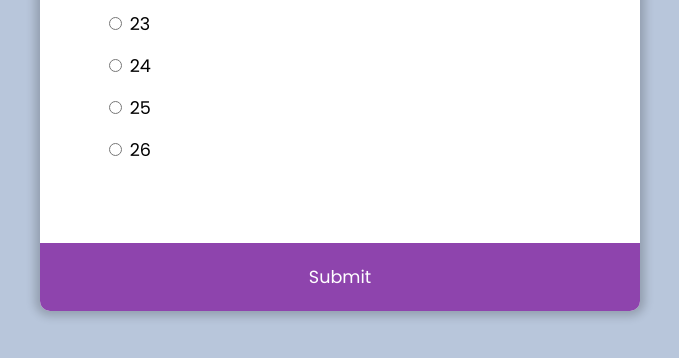
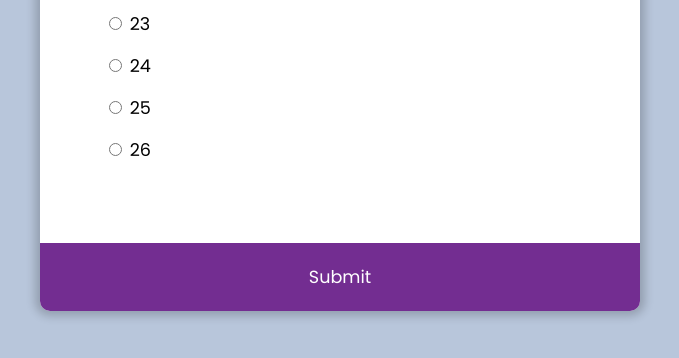
Before and after one commit to alexkiriungi/quiz_app, a plain HTML site: page index.html in a window 1280 px wide. Both pictures are taken after a click on the button "Submit". Shown: the part 358-716 px from the top of the page, without its empty margins (300-979 px from the left). Drawn offline with Linux system fonts and the light colour scheme.

Commit message:
Final touches

```diff
--- a/index.html
+++ b/index.html
@@ -7,7 +7,7 @@
     <head>
         <meta charset="utf-8">
         <meta http-equiv="X-UA-Compatible" content="IE=edge">
-        <title>Quiz App</title>
+        <title>Xander</title>
         <meta name="description" content="">
         <meta name="viewport" content="width=device-width, initial-scale=1">
         <link rel="stylesheet" href="style.css">
--- a/style.css
+++ b/style.css
@@ -65,3 +65,8 @@ button {
 button:hover {
     background-color: #732d91;
 }
+
+button:focus {
+    background-color: #732d91;
+    outline: none;
+}
```
